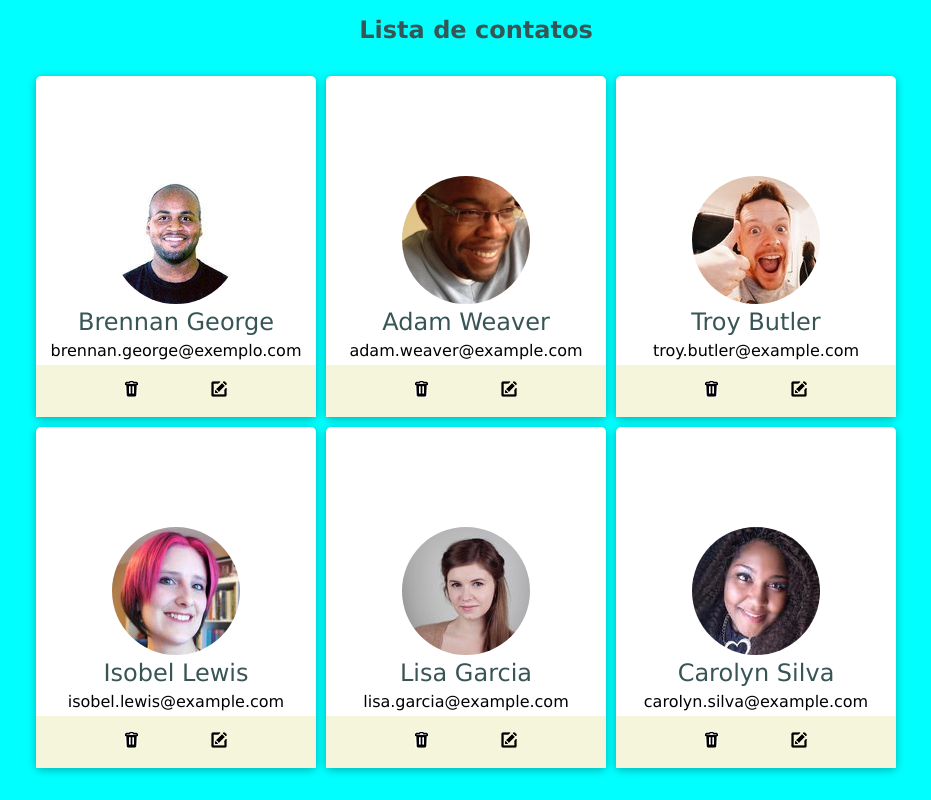
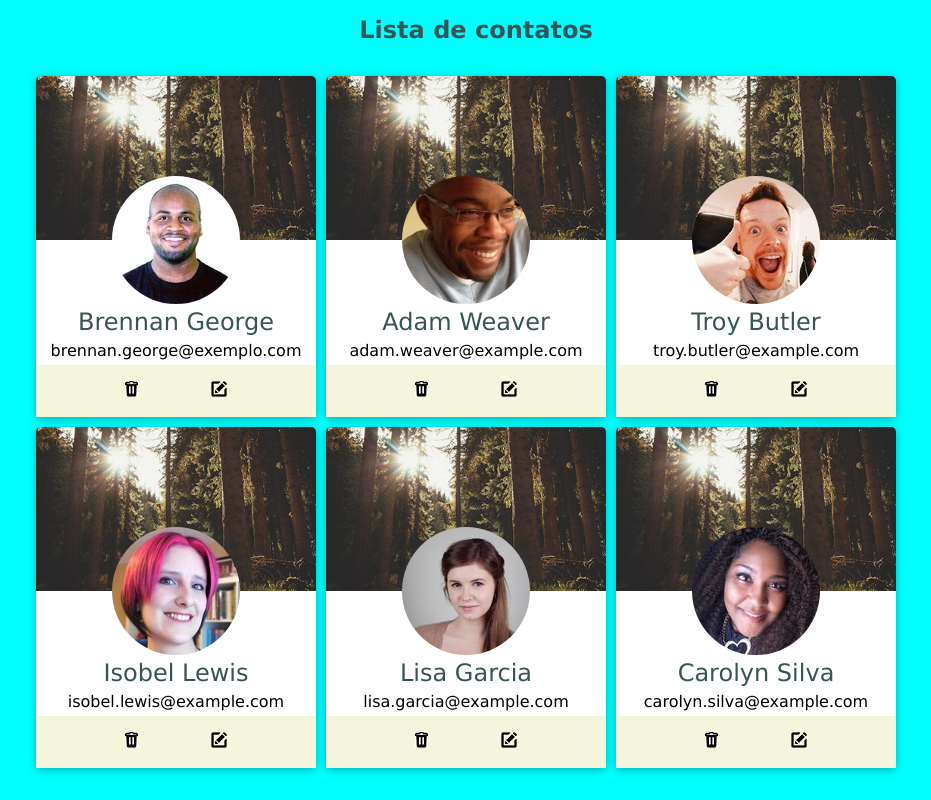
Before and after one commit to emygerfson/projeto_contato_2, a plain HTML site: page index.html in a window 1280 px wide. Shown: the whole page, without its empty margins (164-1095 px from the left). Drawn offline with Linux system fonts and the light colour scheme; the site is published under a folder, as on GitHub Pages, so addresses that start at the root find nothing.

Commit message:
segundo commit

```diff
--- a/estilo.css
+++ b/estilo.css
@@ -38,7 +38,7 @@ body {
     border-radius: 5px;
     text-align: center;
     box-shadow:  0 2px 8px rgba(0, 0, 0, 0.3);
-    background-image: url(/imagens/thumb02.jpg);
+    background-image: url(imagens/thumb02.jpg);
     background-size: 100%;
     background-repeat: no-repeat;
 }
```
